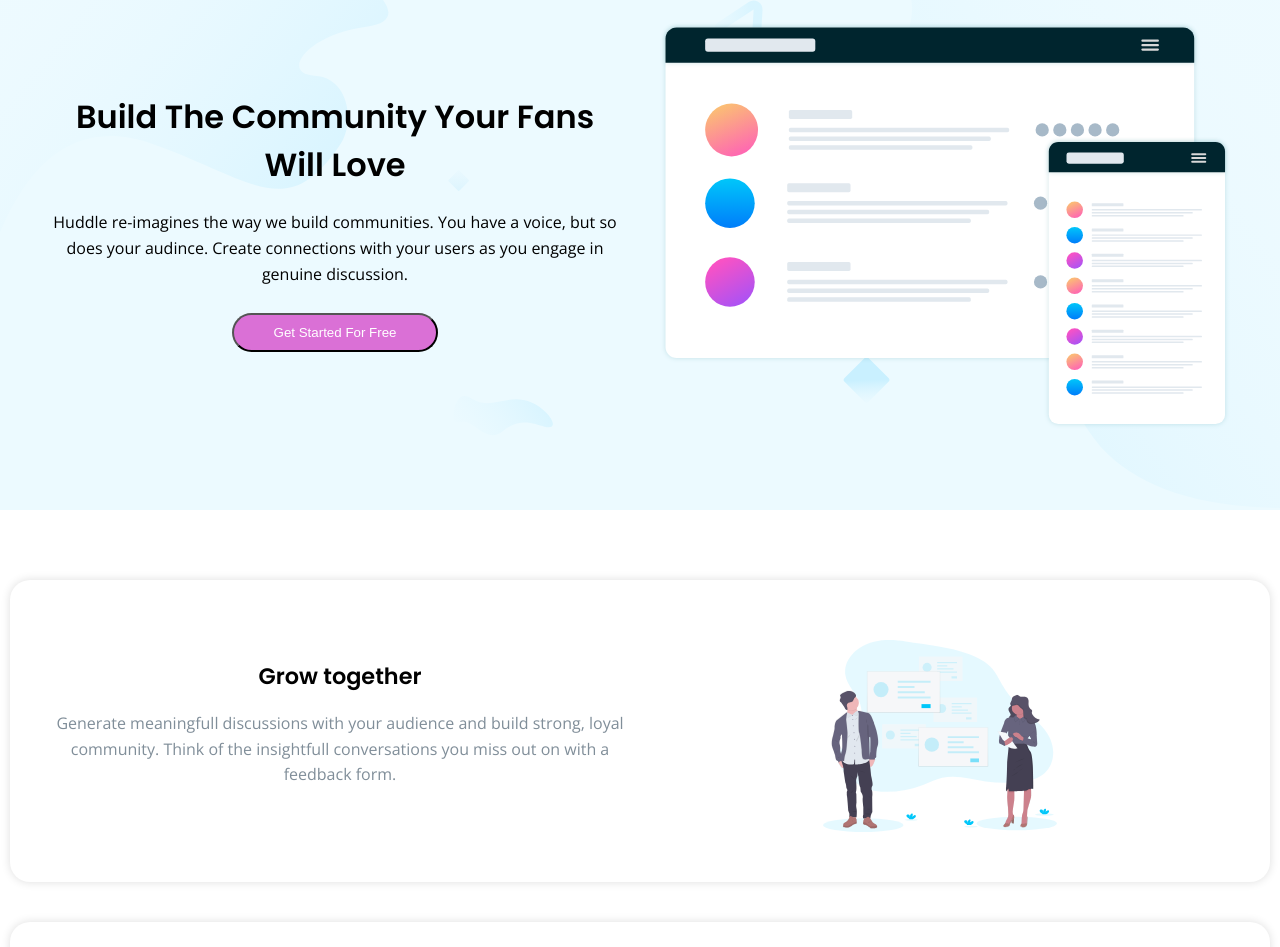
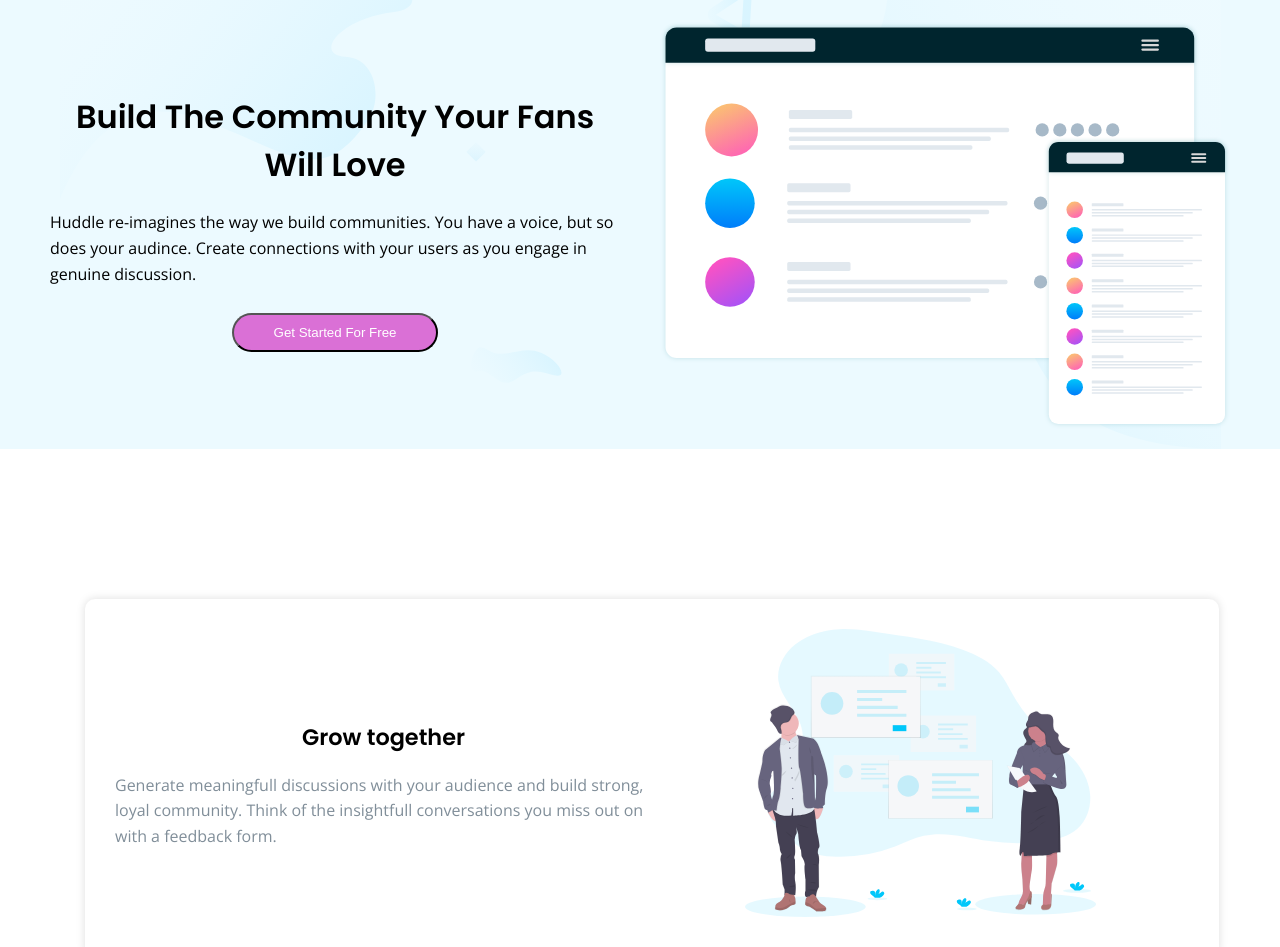
Before and after one commit to fabian-hanso/design-exercise, a website built with Vite: page index.html in a window 1280 px wide. Shown: the part 130-1077 px from the top of the page. Built offline with nearby package versions, Linux system fonts and the light colour scheme.

Commit message:
change card styling and some header issues

```diff
--- a/css/_base.css
+++ b/css/_base.css
@@ -29,4 +29,5 @@
 p {
     font-size: 1rem;
     line-height: 1.6rem;
+    text-align: left;
 }
--- a/css/components/cards.css
+++ b/css/components/cards.css
@@ -1,12 +1,14 @@
 .cards {
-    width: 100%;
+    width: 90%;
     display: grid;
     grid-template-columns: 1fr;
     grid-template-rows: 1fr;
+    align-items: center;
     background-color: white;
     box-shadow: 0px 0px 10px #dedede;
-    border-radius: 20px;
-    padding: 60px 30px 30px 30px;
+    border-radius: 10px;
+    margin: 40px 75px 0px 75px;
+    padding: 30px 30px 20px 30px;
     grid-template-areas:
     'picture'
     'text';
@@ -31,8 +33,11 @@
 }
 
 .cards__picture {
-    height: 12rem;
+    position: sticky;
+    height: 18rem;
     width: auto;
+    margin: 0px;
+    padding: 0px;
 }
 
 
--- a/css/components/header.css
+++ b/css/components/header.css
@@ -2,8 +2,8 @@
 
 
 header{
-    width:100vw;
-    height: 80vh;
+    width:100%;
+    /* height: 80vh; */
     background-image: url(../../design/images/bg-hero-mobile.svg);
     background-size: contain;
     background-repeat: no-repeat;
@@ -23,7 +23,7 @@
 }
 
 nav img{
-    width: 30vw;
+    width: 30%;
     margin-top: 30px;
     margin-left: 25px;
 
@@ -50,16 +50,19 @@
 }
 
 .header__first{
+    /* width: 50%; */
     width: 100%;
 
 }
 
 .header__second{
+    /* width: 50 %; */
     width: 100%;
 
 }
 
 .header__second img {
+    /* width: 50%; */
     width: 100%;
 }
 
@@ -75,15 +78,17 @@
 
 @media only screen and (min-width: 375px) {
     header{
-        width:100vw;
-        height: 80vh;
+        /* width: 100vh; */
+        width:100%;
+        /* height: 80vh; */
         background-image: url(../../design/images/bg-hero-desktop.svg);
         /* background-size: cover; */
         background-repeat: no-repeat;
         background-position: top;
         padding-top: 15px;
         background-color: #ECFAFF;
-        margin-bottom: 60px;
+        /* margin-bottom: 60px; */
+        margin-bottom: 100px;
     }
     .header__div{
         display: flex;
@@ -91,13 +96,15 @@
     }
 
     .header__first{
-        width: 50%;
+        /* width: 50%; */
+        width: 100%;
         padding: 10px 20px;
 
     }
 
     .header__second{
-        width: 50%;
+        /* width: 50%; */
+        width: 100%;
         padding: 10px 20px;
 
     }
```
